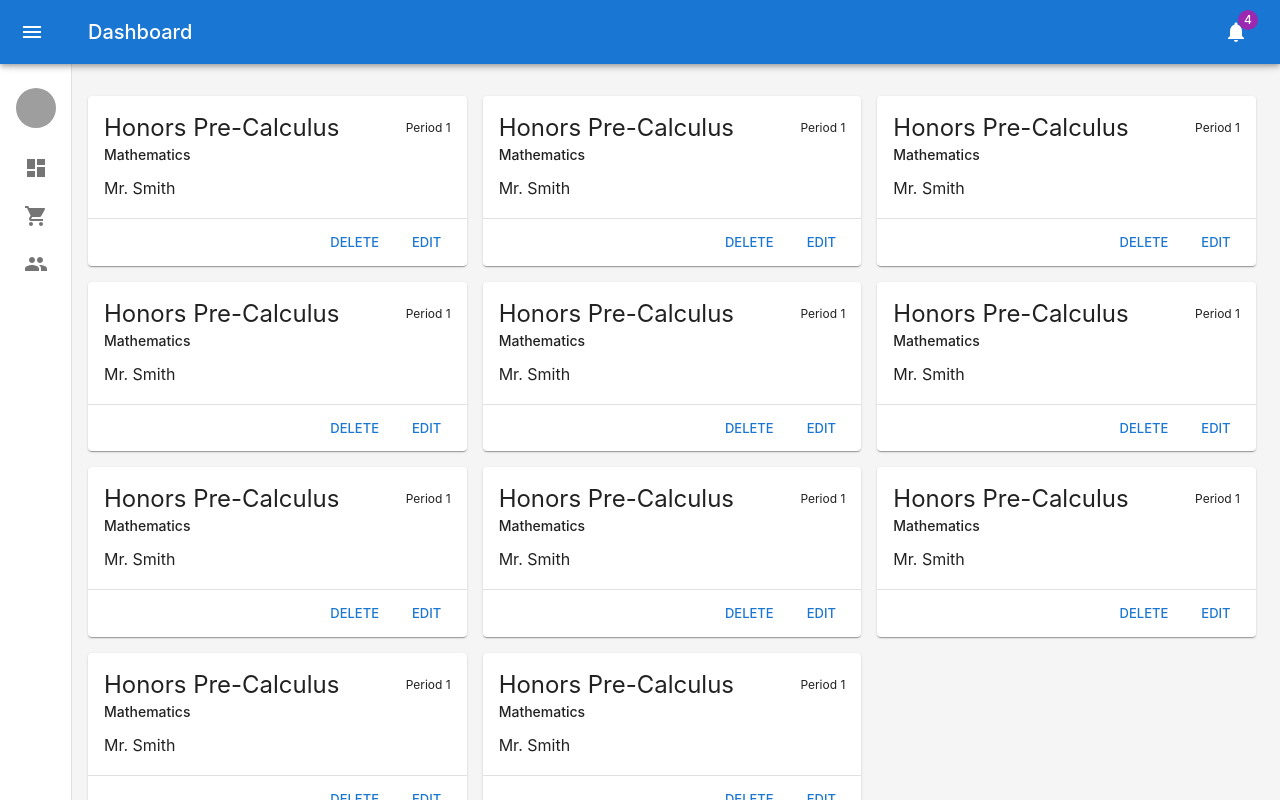
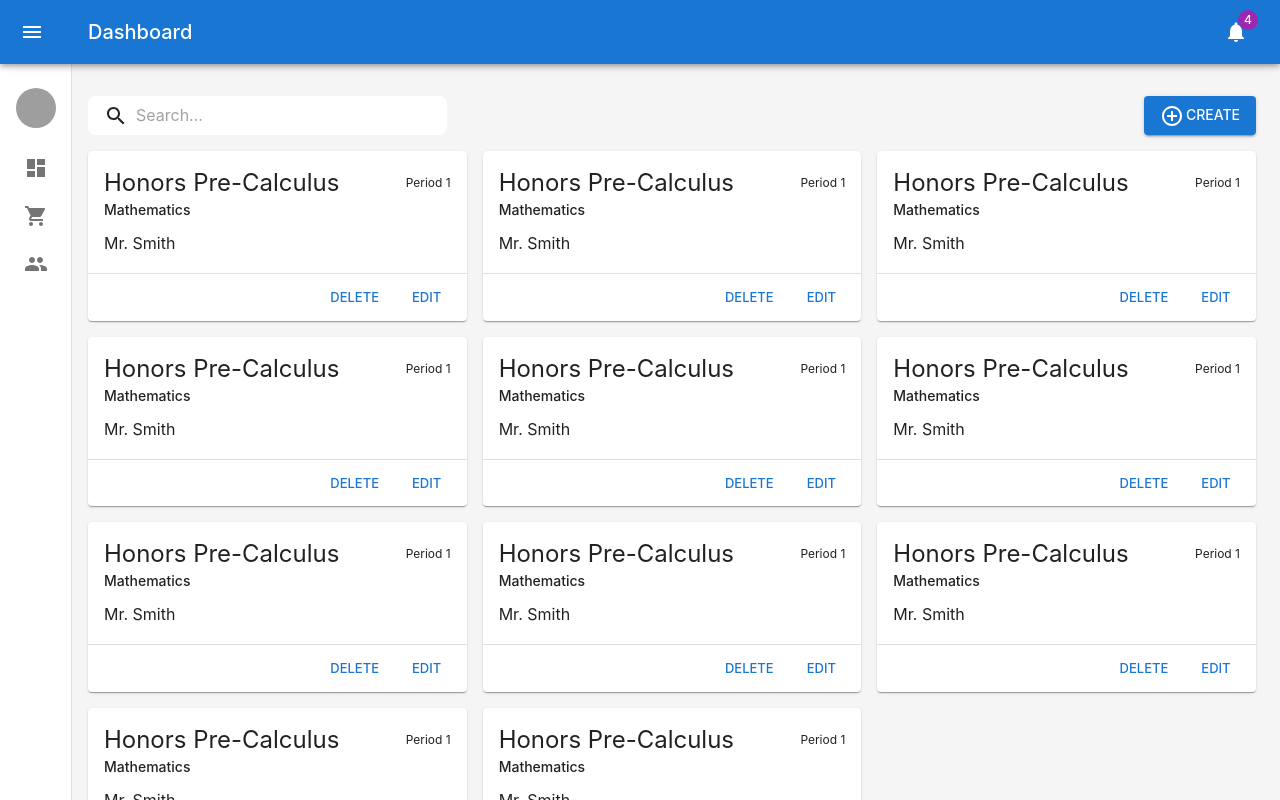
Before and after one commit to Bi1ku/SimplyGrades, a Next.js app: page /dashboard/classes in a window 1280 px wide. Built offline with nearby package versions, Linux system fonts and the light colour scheme; grey boxes are pictures that could not be loaded.

Commit message:
add search + create, clean up some code

```diff
--- a/app/dashboard/classes/page.tsx
+++ b/app/dashboard/classes/page.tsx
@@ -1,17 +1,18 @@
 'use client';
 
-import {
-  Box,
-  Button,
-  Card,
-  CardActions,
-  CardContent,
-  Divider,
-  Grid,
-  Stack,
-  Typography,
-} from '@mui/material';
+import Box from '@mui/material/Box';
+import Button from '@mui/material/Button';
+import Card from '@mui/material/Card';
+import CardActions from '@mui/material/CardActions';
+import CardContent from '@mui/material/CardContent';
+import Divider from '@mui/material/Divider';
+import Grid from '@mui/material/Grid';
+import Stack from '@mui/material/Stack';
+import Typography from '@mui/material/Typography';
 import { useRouter } from 'next/navigation';
+import SearchIcon from '@mui/icons-material/Search';
+import AddCircleOutlineIcon from '@mui/icons-material/AddCircleOutline';
+import InputBase from '@mui/material/InputBase';
 
 const classes = [
   {
@@ -130,6 +131,55 @@ export default function SignIn() {
   const router = useRouter();
 
   return (
+    <Box>
+      <Stack flexDirection='row' sx={{ mb: 2 }}>
+        <Box
+          sx={{
+            position: 'relative',
+            borderRadius: 2,
+            backgroundColor: 'white',
+          }}
+        >
+          <Box
+            sx={{
+              padding: 2,
+              height: '100%',
+              position: 'absolute',
+              pointerEvents: 'none',
+              display: 'flex',
+              alignItems: 'center',
+              justifyContent: 'center',
+            }}
+          >
+            <SearchIcon />
+          </Box>
+          <InputBase
+            placeholder='Search…'
+            sx={{
+              color: 'inherit',
+              '& .MuiInputBase-input': {
+                padding: 1,
+                paddingLeft: (theme) => `calc(1em + ${theme.spacing(4)})`,
+                transition: (theme) => theme.transitions.create('width'),
+                width: { xs: '100%', sm: '30ch' },
+                '&:focus': {
+                  width: '34ch',
+                },
+              },
+            }}
+          />
+        </Box>
+        <Button
+          variant='contained'
+          sx={{
+            display: 'flex',
+            alignItems: 'center',
+            ml: 'auto',
+          }}
+        >
+          <AddCircleOutlineIcon sx={{ mr: '2px' }} /> CREATE
+        </Button>
+      </Stack>
       <Grid container spacing={2}>
         {classes.map((v) => (
           <Grid item xs={12} sm={6} md={4} key={v.id}>
@@ -164,5 +214,6 @@ export default function SignIn() {
           </Grid>
         ))}
       </Grid>
+    </Box>
   );
 }
--- a/app/dashboard/layout.tsx
+++ b/app/dashboard/layout.tsx
@@ -15,20 +15,17 @@ import MenuIcon from '@mui/icons-material/Menu';
 import ChevronLeftIcon from '@mui/icons-material/ChevronLeft';
 import NotificationsIcon from '@mui/icons-material/Notifications';
 import Copyright from '../components/Copyright';
-import {
-  Avatar,
-  Card,
-  CardContent,
-  ListItemButton,
-  ListItemIcon,
-  ListItemText,
-} from '@mui/material';
+import Avatar from '@mui/material/Avatar';
+import Card from '@mui/material/Card';
+import CardContent from '@mui/material/CardContent';
+import ListItemButton from '@mui/material/ListItemButton';
+import ListItemIcon from '@mui/material/ListItemIcon';
+import ListItemText from '@mui/material/ListItemText';
 import DashboardIcon from '@mui/icons-material/Dashboard';
 import ShoppingCartIcon from '@mui/icons-material/ShoppingCart';
 import PeopleIcon from '@mui/icons-material/People';
-import { faker } from '@faker-js/faker';
 
-const drawerWidth: number = 300;
+const drawerWidth = 300;
 
 interface AppBarProps extends MuiAppBarProps {
   open?: boolean;
@@ -58,7 +55,7 @@ const Drawer = styled(MuiDrawer, {
 })(({ theme, open }) => ({
   '& .MuiDrawer-paper': {
     position: 'absolute',
-    [theme.breakpoints.up('sm')]: {
+    [theme.breakpoints.up('md')]: {
       position: 'relative',
     },
     whiteSpace: 'nowrap',
@@ -158,7 +155,11 @@ export default function Dashboard({ children }: { children: React.ReactNode }) {
                 },
               }}
             >
-              <Avatar alt='Avatar' src={faker.image.avatar()} sx={{ mr: 2 }} />
+              <Avatar
+                alt='Avatar'
+                src='https://st3.depositphotos.com/6672868/13701/v/450/depositphotos_137014128-stock-illustration-user-profile-icon.jpg'
+                sx={{ mr: 2 }}
+              />
               <Box>
                 <Typography variant='h6'>John Doe</Typography>
                 <Typography variant='caption'>Assistant Teacher</Typography>
@@ -201,7 +202,7 @@ export default function Dashboard({ children }: { children: React.ReactNode }) {
         <Toolbar />
         <Container
           maxWidth='xl'
-          sx={{ mt: 4, mb: 4, pl: { xs: '87.333px', sm: '16px' } }}
+          sx={{ mt: 4, mb: 4, pl: { xs: '87.333px', md: '16px' } }}
         >
           {children}
           <Copyright sx={{ pt: 4 }} />
--- a/package.json
+++ b/package.json
@@ -26,7 +26,6 @@
     "typescript": "5.1.3"
   },
   "devDependencies": {
-    "@faker-js/faker": "^8.0.2",
     "prisma": "^4.15.0"
   }
 }
```
Also changed, not shown: 1 other file (tests, documents, lock files or other folders). Lines whose indentation alone changed are shown as unchanged.
